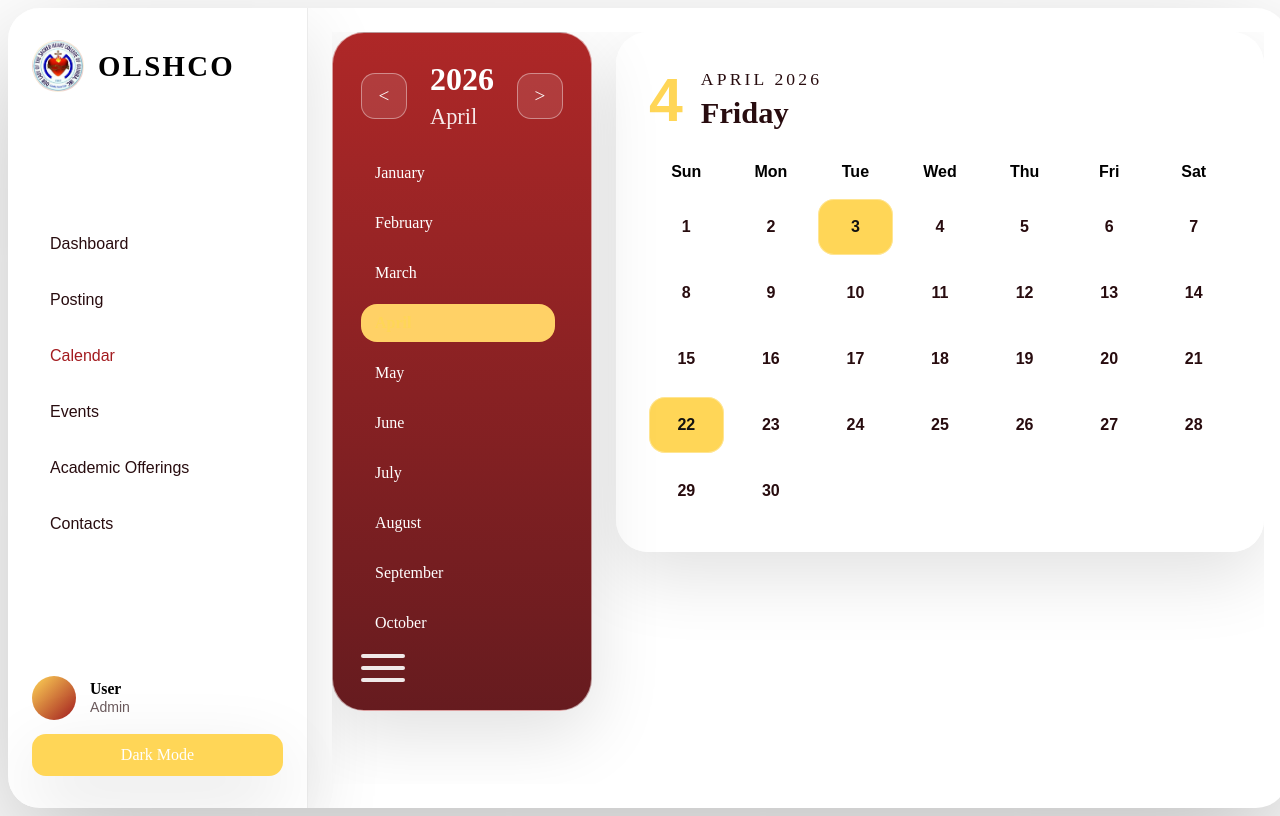
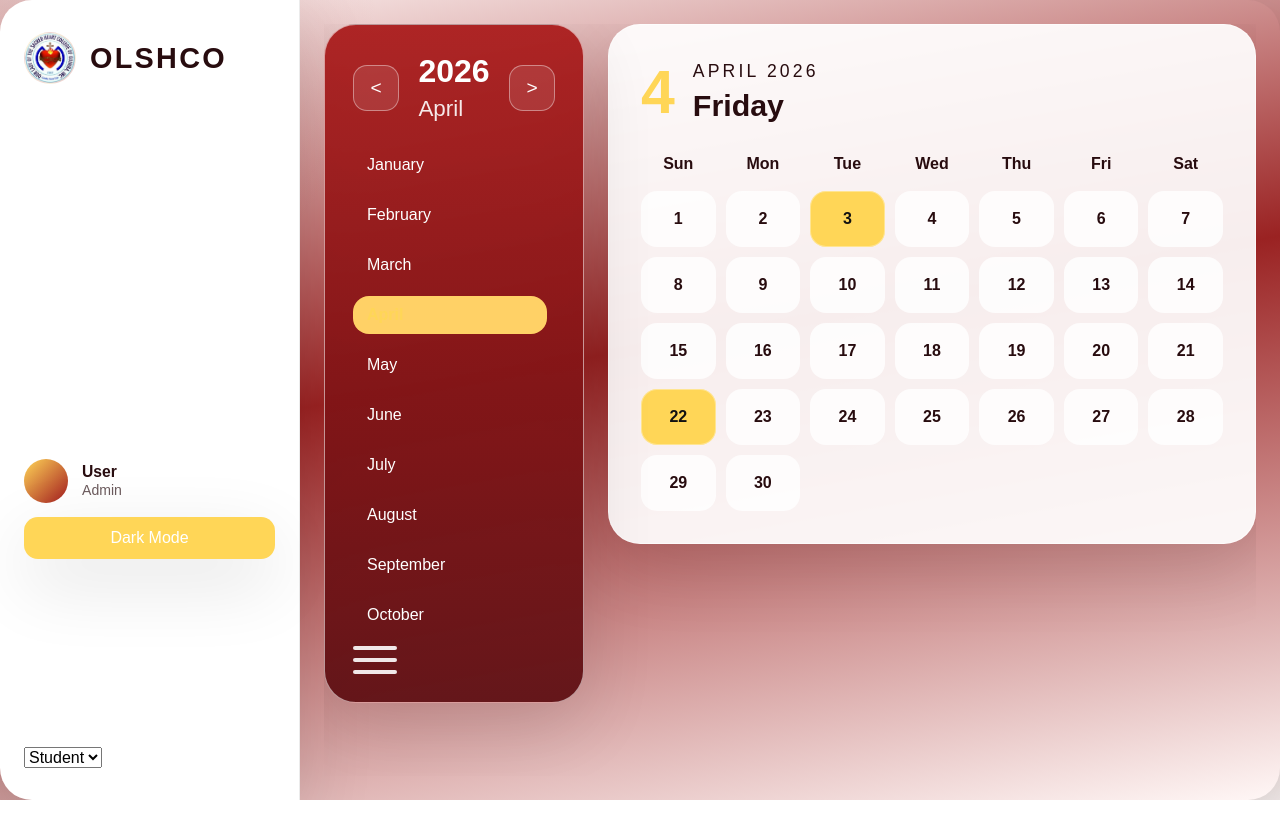
Before and after one commit to vitriolomaica-cell/OLSHCO2, a PHP site: page /?page=calendar in a window 1280 px wide. Run offline with PHP 8.4, Linux system fonts and the light colour scheme; the visitor is signed in with stand-in values (Sample User, id 1); some web fonts are replaced.

Commit message:
added debugger

```diff
--- a/assets/css/academic.css
+++ b/assets/css/academic.css
@@ -1,3 +1,5 @@
+@import url('root.css');
+
 .academic-offerings-page {
     display: grid;
     gap: 34px;
--- a/assets/css/auth.css
+++ b/assets/css/auth.css
@@ -1,3 +1,5 @@
+@import url('root.css');
+
 html, body {
     margin: 0;
     padding: 0;
--- a/assets/css/base.css
+++ b/assets/css/base.css
@@ -1,3 +1,5 @@
+@import url('root.css');
+
 @font-face {
     font-family: 'Mona Sans';
     src: url('https://github.githubassets.com/assets/mona-sans-c6a8f8da.woff2') format('woff2');
@@ -14,32 +16,25 @@
     font-style: normal;
 }
 
-:root {
-    --bg: #fff7f6;
-    --panel: rgba(255,255,255,0.98);
-    --panel-strong: rgba(255,255,255,1);
-    --text: #280c0f;
-    --muted: #6b5a5c;
-    --accent: #ffd657;
-    --accent-strong: #a31b1f;
-    --border: rgba(0,0,0,0.08);
-    --shadow: 0 24px 72px rgba(0,0,0,0.12);
+* {
+    box-sizing: border-box;
 }
 
-body.dark {
-    --bg: #190607;
-    --panel: rgba(28,12,13,0.92);
-    --panel-strong: rgba(16,6,7,0.97);
-    --text: #f8efec;
-    --muted: #d6bebb;
-    --accent: #ffd657;
-    --accent-strong: #ffce57;
-    --border: rgba(255,255,255,0.16);
-    --shadow: 0 24px 72px rgba(0,0,0,0.44);
+html, body {
+    margin: 0;
+    padding: 0;
+    height: 100%;
+    overflow: hidden;
 }
 
-* {
-    box-sizing: border-box;
+body {
+    display: flex;
+    align-items: center;
+    justify-content: center;
+    font-family: 'Mona Sans', sans-serif;
+    background: radial-gradient(circle at top left, rgba(157,30,30,0.26), transparent 25%),
+                linear-gradient(170deg, var(--bg) 0%, #9a2222 45%, var(--bg) 100%);
+    color: var(--text);
 }
 
 h1, h2 {
--- a/assets/css/calendar.css
+++ b/assets/css/calendar.css
@@ -1,3 +1,5 @@
+@import url('root.css');
+
 .calendar-screen {
     display: grid;
     grid-template-columns: 300px minmax(0, 1fr) 320px;
--- a/assets/css/components.css
+++ b/assets/css/components.css
@@ -1,3 +1,5 @@
+@import url('root.css');
+
 .grid-2 {
     display: grid;
     gap: 20px;
--- a/assets/css/layout.css
+++ b/assets/css/layout.css
@@ -1,3 +1,5 @@
+@import url('root.css');
+
 .app-shell {
     width: 100vw;
     height: 100vh;
@@ -9,6 +11,22 @@
     overflow: hidden;
     border-radius: 32px;
     box-shadow: 0 40px 120px rgba(0,0,0,0.25);
+}
+
+html, body {
+    margin: 0;
+    padding: 0;
+    height: 100%;
+    overflow: hidden;
+}
+body {
+    display: flex;
+    align-items: center;
+    justify-content: center;
+    font-family: 'Mona Sans', sans-serif;
+    background: radial-gradient(circle at top left, rgba(157,30,30,0.26), transparent 25%),
+                linear-gradient(170deg, var(--bg) 0%, #9a2222 45%, var(--bg) 100%);
+    color: var(--text);
 }
 
 .main-panel {
--- a/assets/css/posting.css
+++ b/assets/css/posting.css
@@ -1,3 +1,5 @@
+@import url('root.css');
+
 .posting-screen {
     display: flex;
     flex-direction: column;
--- /dev/null
+++ b/assets/css/root.css
@@ -0,0 +1,23 @@
+:root {
+    --bg: #fff7f6;
+    --panel: rgba(255,255,255,0.98);
+    --panel-strong: rgba(255,255,255,1);
+    --text: #280c0f;
+    --muted: #6b5a5c;
+    --accent: #ffd657;
+    --accent-strong: #a31b1f;
+    --border: rgba(0,0,0,0.08);
+    --shadow: 0 24px 72px rgba(0,0,0,0.12);
+}
+
+body.dark {
+    --bg: #190607;
+    --panel: rgba(28,12,13,0.92);
+    --panel-strong: rgba(16,6,7,0.97);
+    --text: #f8efec;
+    --muted: #d6bebb;
+    --accent: #ffd657;
+    --accent-strong: #ffce57;
+    --border: rgba(255,255,255,0.16);
+    --shadow: 0 24px 72px rgba(0,0,0,0.44);
+}
--- a/assets/css/sidebar.css
+++ b/assets/css/sidebar.css
@@ -1,3 +1,5 @@
+@import url('root.css');
+
 .sidebar {
     display: flex;
     flex-direction: column;
--- a/includes/sidebar.php
+++ b/includes/sidebar.php
@@ -3,27 +3,27 @@
     $nav = [
         'dashboard' => [
             'label' => 'Dashboard',
-            'roles' => ['faculty', 'admin']
+            'roles' => ['Faculty', 'Admin']
         ],
         'posting' => [
             'label' => 'Posting',
-            'roles' => ['faculty', 'admin']
+            'roles' => ['Faculty', 'Admin']
         ],
         'calendar' => [
             'label' => 'Calendar',
-            'roles' => ['Student', 'faculty', 'admin']
+            'roles' => ['Student', 'Faculty', 'Admin']
         ],
         'events' => [
             'label' => 'Events',
-            'roles' => ['Student', 'faculty', 'admin']
+            'roles' => ['Student', 'Faculty', 'Admin']
         ],
         'academic_offerings' => [
             'label' => 'Academic Offerings',
-            'roles' => ['Student', 'faculty', 'admin']
+            'roles' => ['Student', 'Faculty', 'Admin']
         ],
         'contacts' => [
             'label' => 'Contacts',
-            'roles' => ['Student', 'faculty', 'admin']
+            'roles' => ['Student', 'Faculty', 'Admin']
         ],
     ];
 
@@ -53,4 +53,13 @@
         </div>
         <button id="themeToggle" class="theme-toggle" type="button">Dark Mode</button>
     </div>
+    <form method="POST">
+        <div class="select-role">
+            <select name="roleSelect" onchange="this.form.submit()">
+                <option value="Student" <?= $role === 'Student' ? 'selected' : '' ?>>Student</option>
+                <option value="Faculty" <?= $role === 'Faculty' ? 'selected' : '' ?>>Faculty</option>
+                <option value="Admin" <?= $role === 'Admin' ? 'selected' : '' ?>>Admin</option>
+            </select>
+        </div>
+    </form>
 </aside>
--- a/index.php
+++ b/index.php
@@ -2,6 +2,17 @@
     session_start();
 
     require_once __DIR__ . '/config/dbconnect.php';
+
+    // Debug only
+    if ($_SERVER['REQUEST_METHOD'] === 'POST' && isset($_POST['roleSelect'])) {
+        $_SESSION['role'] = $_POST['roleSelect'];
+
+        // Prevent form resubmission on refresh
+
+        header("Location: index.php?page=" . ($_GET['page'] ?? 'dashboard'));
+        exit;
+    }
+    // Debug only
 
     $role = $_SESSION['role'] ?? 'Student';
 
```
Also changed, not shown: pages/events.php (+17 -0 lines), assets/js/script.js (line endings or trailing spaces).
